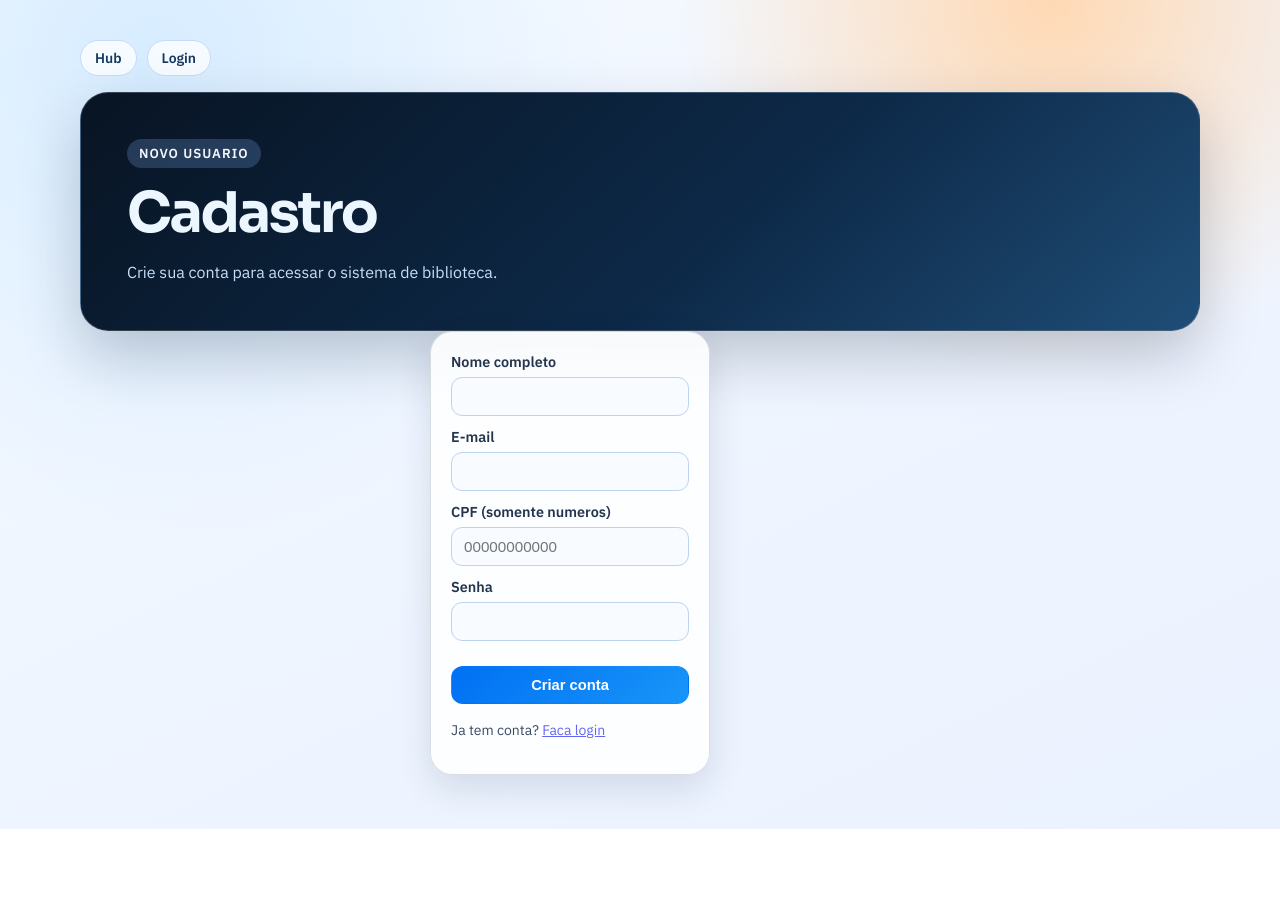
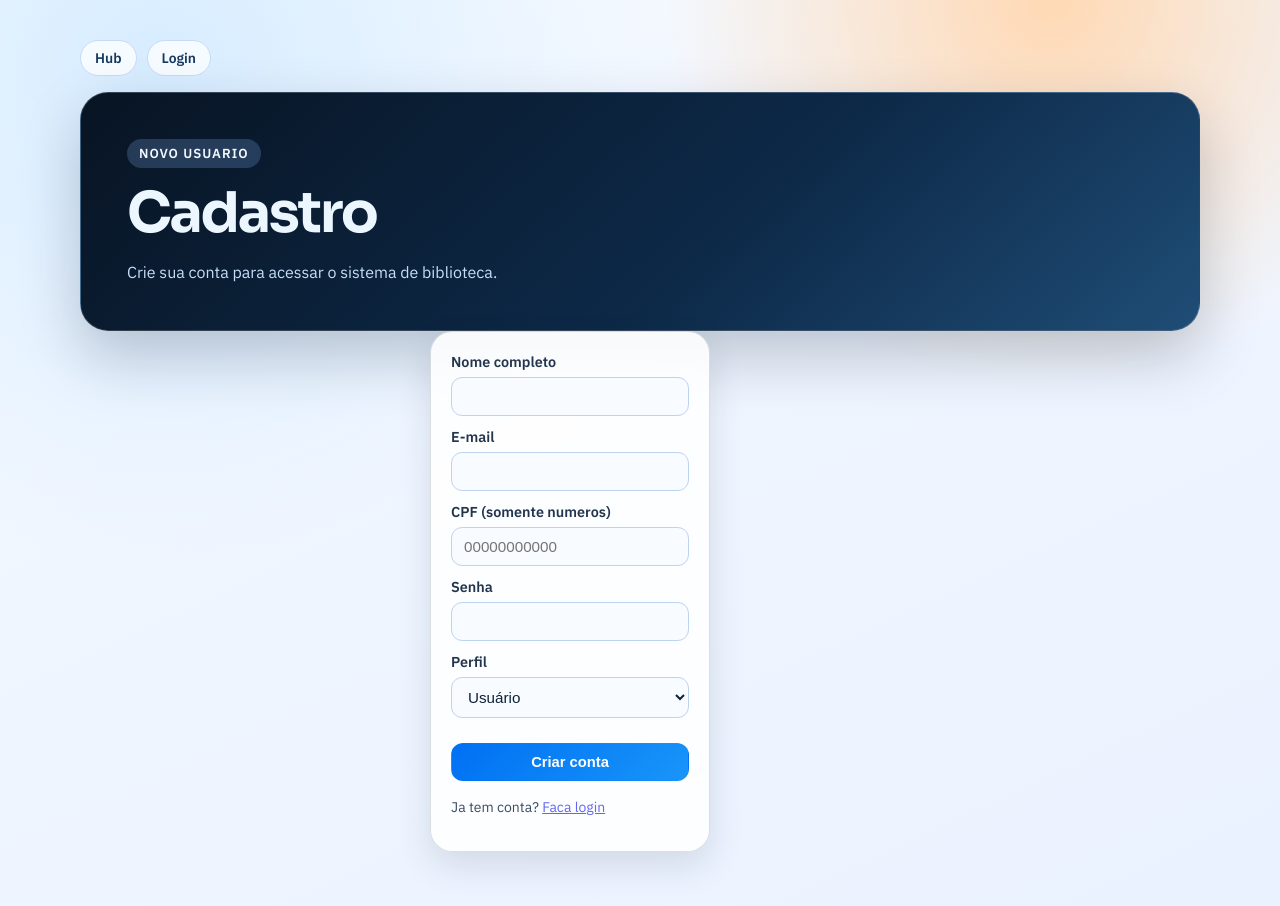
Before and after one commit to fernandogfleite/biblioteca-microservicos, a Next.js app in the folder frontend/: page /registro in a window 1280 px wide. Before the commit the page ends 829 px from the top, so only its background shows below. Built offline with nearby package versions, Linux system fonts and the light colour scheme; no server answers.

Commit message:
feat(registro): add role selection dropdown for user registration

```diff
--- a/frontend/app/registro/page.js
+++ b/frontend/app/registro/page.js
@@ -14,6 +14,7 @@ export default function RegistroPage() {
     email: "",
     cpf: "",
     password: "",
+    role: "USER",
   });
   const [busy, setBusy] = useState(false);
   const [result, setResult] = useState(null);
@@ -107,6 +108,13 @@ export default function RegistroPage() {
                 required
               />
             </label>
+            <label>
+              Perfil
+              <select name="role" value={form.role} onChange={handleChange}>
+                <option value="USER">Usuário</option>
+                <option value="ADMIN">Administrador</option>
+              </select>
+            </label>
             <button className="action-button" type="submit" disabled={busy}>
               {busy ? "Cadastrando..." : "Criar conta"}
             </button>
```
